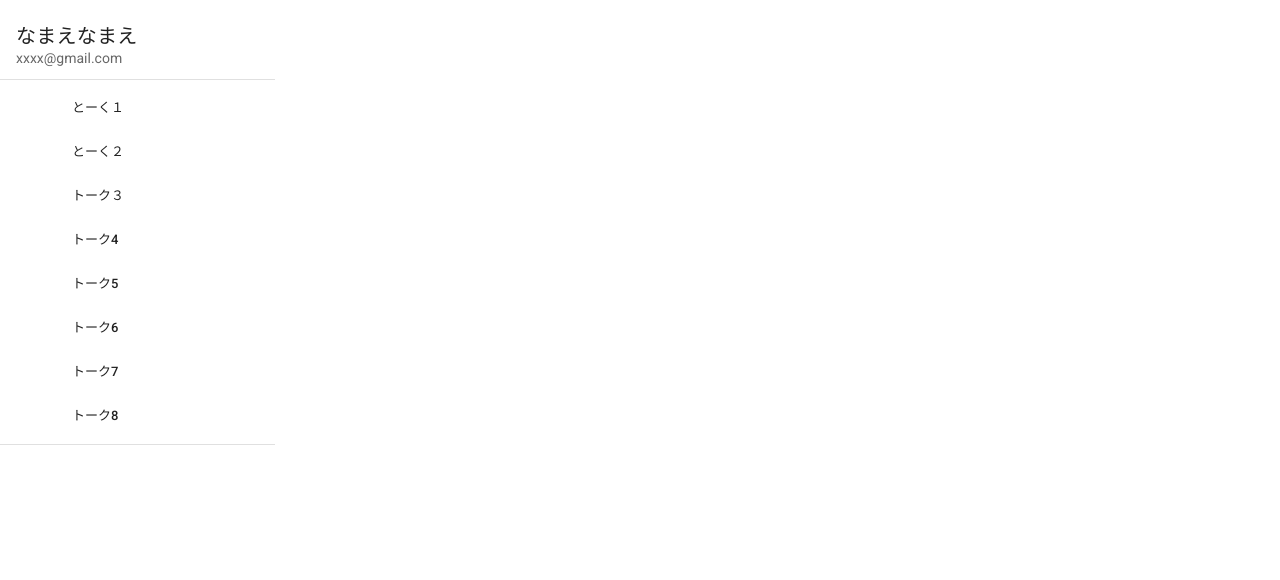
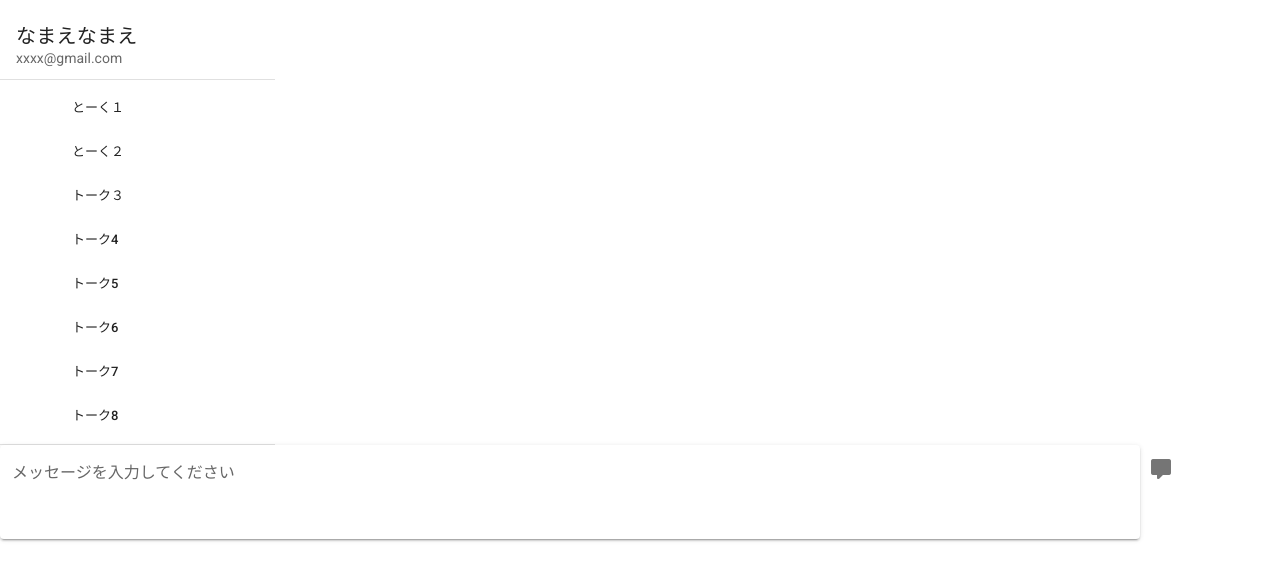
Before and after one commit to takeyamami/chat-front-vue, a Vue app: page / in a window 1280 px wide. Shown: the top 580 px of the page. Built offline with nearby package versions, Linux system fonts and the light colour scheme.

Commit message:
add: フォームの追加

```diff
--- a/src/components/Chat.vue
+++ b/src/components/Chat.vue
@@ -56,8 +56,20 @@
             </div>
           </div>
         </v-col>
-        <input type="hidden" v-model="id">
         </v-row>
+          <div id="form" class="">
+          <v-textarea
+            name="message"
+            solo
+            label="メッセージを入力してください"
+            value=""
+            no-resize
+            rows="3"
+            append-outer-icon="mdi-comment"
+          ></v-textarea>
+          <input type="hidden" name="rid" v-model="id">
+          <input type="hidden" name="uid" value="1">
+        </div>
       </v-container>
     </v-main>
   </div>
@@ -84,7 +96,7 @@
           { title: 'トーク8', icon: '', link: '/chat/8' },
         ],
         talks: null,
-        right: null
+        right: null,
       }
     },
     beforeUpdate () {
--- a/src/main.js
+++ b/src/main.js
@@ -4,6 +4,7 @@ import App from './App.vue'
 import vuetify from './plugins/vuetify'
 import axios from 'axios'
 import VueAxios from 'vue-axios'
+
 
 import Chat from '@/components/Chat'
 import Login from '@/components/Login'
```
